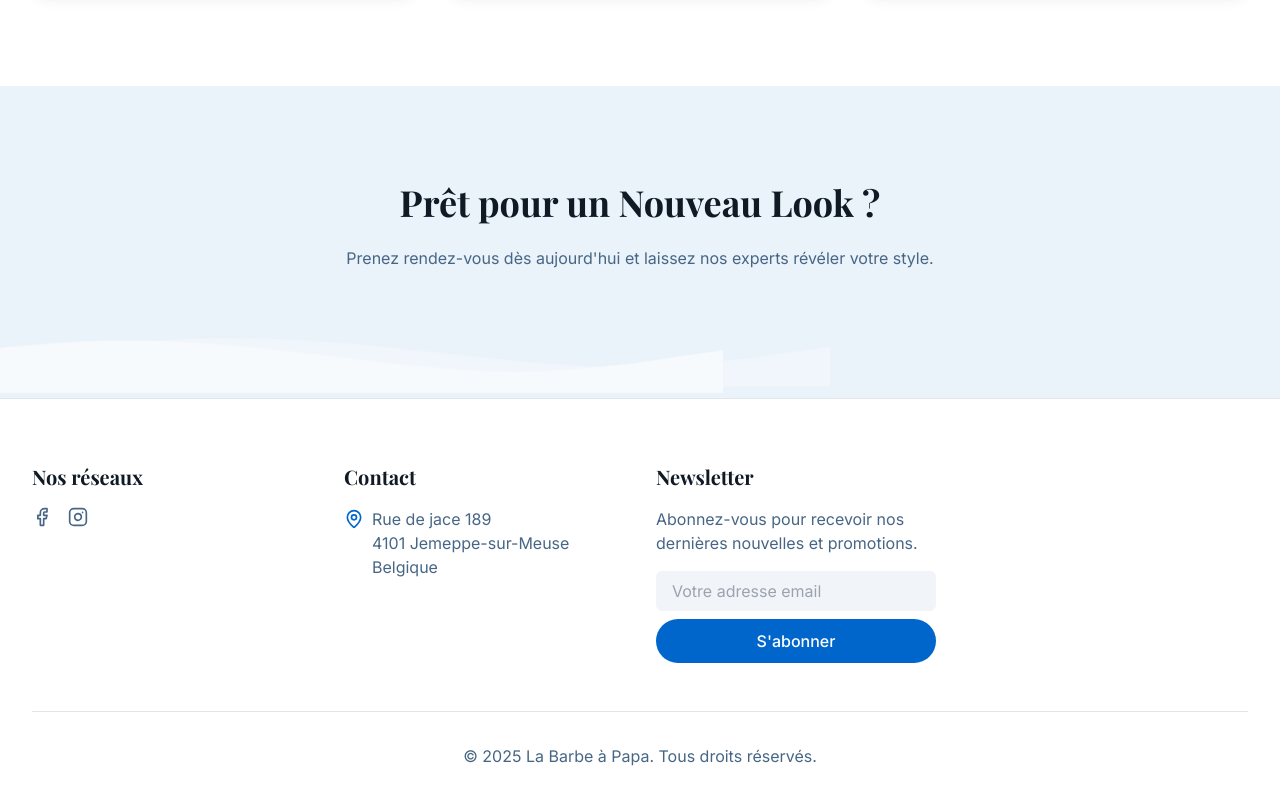
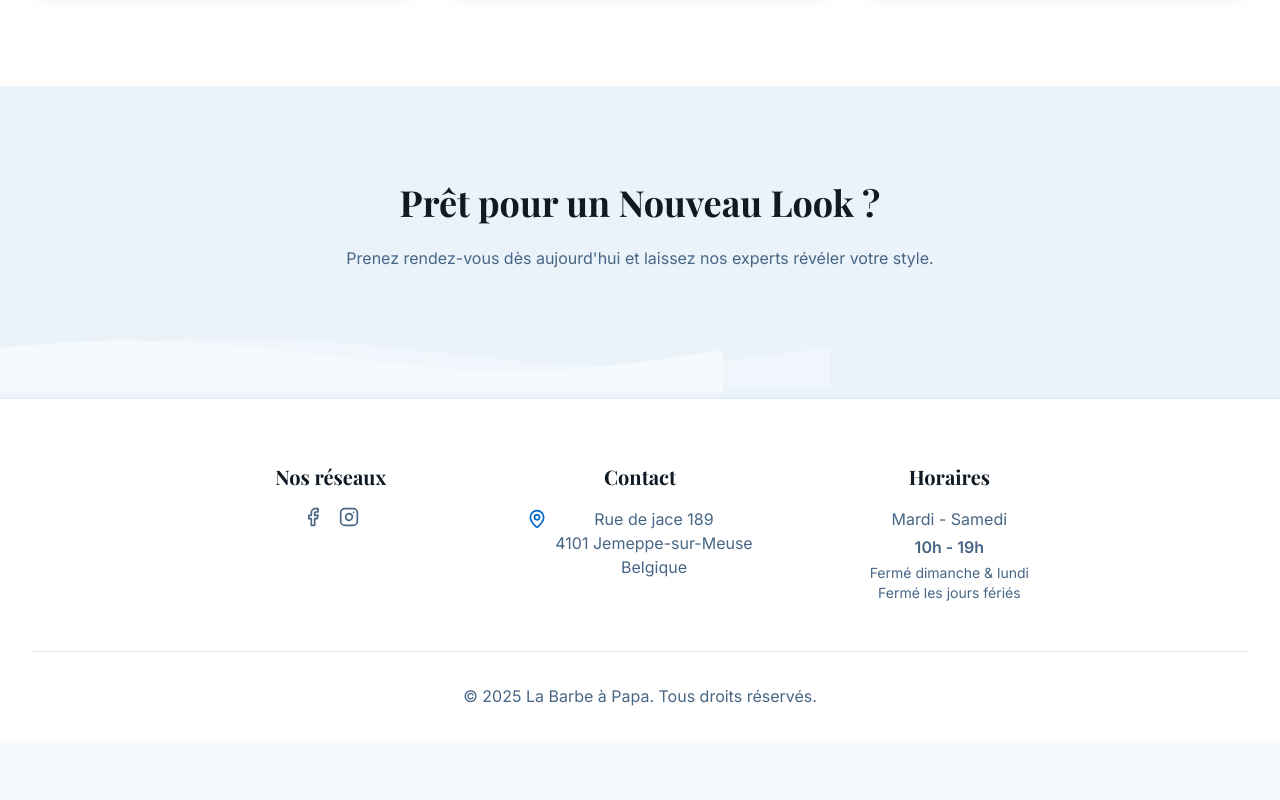
Before and after one commit to Dylan-Cecius/modern-seaside-stay-2479, a React (Vite) app: page / in a window 1280 px wide. Shown: the part 3660-4460 px from the top of the page. After the commit the page ends 4400 px from the top, so only its background shows below. Built offline with nearby package versions, Linux system fonts and the light colour scheme.

Commit message:
Update footer with hours
Center footer elements and add salon operating hours.

```diff
--- a/src/components/Footer.tsx
+++ b/src/components/Footer.tsx
@@ -10,10 +10,10 @@ export default function Footer() {
   return (
     <footer className="bg-card text-card-foreground pt-16 pb-8 border-t">
       <div className="container">
-        <div className="grid grid-cols-1 md:grid-cols-2 lg:grid-cols-4 gap-8 mb-12">
-          <div className="animate-fade-in [animation-delay:100ms]">
+        <div className="grid grid-cols-1 md:grid-cols-3 gap-8 mb-12 max-w-4xl mx-auto">
+          <div className="animate-fade-in [animation-delay:100ms] text-center">
             <h4 className="text-xl font-bold mb-4">Nos réseaux</h4>
-            <div className="flex space-x-4">
+            <div className="flex space-x-4 justify-center">
               <a href="https://www.facebook.com/profile.php?id=100082968710739&locale=fr_FR" target="_blank" rel="noopener noreferrer" className="text-muted-foreground hover:text-primary transition-colors">
                 <Facebook size={20} />
                 <span className="sr-only">Facebook</span>
@@ -25,10 +25,10 @@ export default function Footer() {
             </div>
           </div>
 
-          <div className="animate-fade-in [animation-delay:200ms]">
+          <div className="animate-fade-in [animation-delay:200ms] text-center">
             <h4 className="text-xl font-bold mb-4">{t.footer.contact}</h4>
             <ul className="space-y-3">
-              <li className="flex items-start">
+              <li className="flex items-start justify-center">
                 <MapPin className="w-5 h-5 mr-2 mt-0.5 text-primary" />
                 <span className="text-muted-foreground">
                   Rue de jace 189<br />
@@ -39,25 +39,16 @@ export default function Footer() {
             </ul>
           </div>
 
-          <div className="animate-fade-in [animation-delay:300ms]">
-            <h4 className="text-xl font-bold mb-4">{t.footer.newsletter}</h4>
-            <p className="text-muted-foreground mb-4">
-              {t.footer.newsletterDesc}
-            </p>
-            <form className="flex flex-col space-y-2">
-              <input
-                type="email"
-                placeholder={t.footer.yourEmail}
-                className="rounded-md px-4 py-2 bg-muted text-foreground"
-                required
-              />
-              <button
-                type="submit"
-                className="btn-primary mt-2"
-              >
-                {t.footer.subscribe}
-              </button>
-            </form>
+          <div className="animate-fade-in [animation-delay:300ms] text-center">
+            <h4 className="text-xl font-bold mb-4">Horaires</h4>
+            <div className="text-muted-foreground space-y-1">
+              <p>Mardi - Samedi</p>
+              <p className="font-semibold">10h - 19h</p>
+              <p className="text-sm mt-2">
+                Fermé dimanche & lundi<br />
+                Fermé les jours fériés
+              </p>
+            </div>
           </div>
         </div>
 
```
